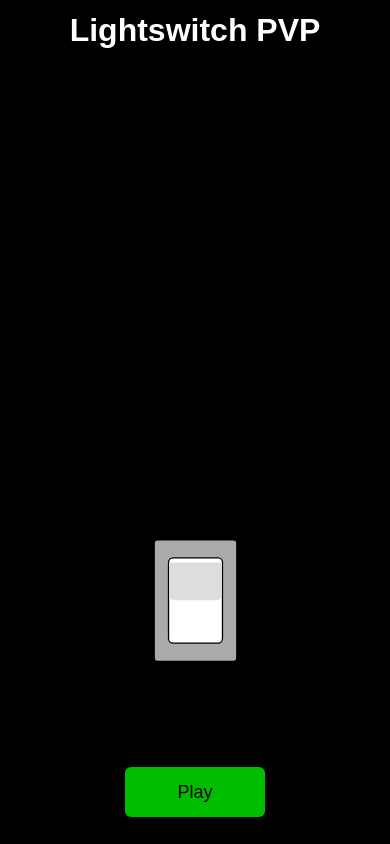
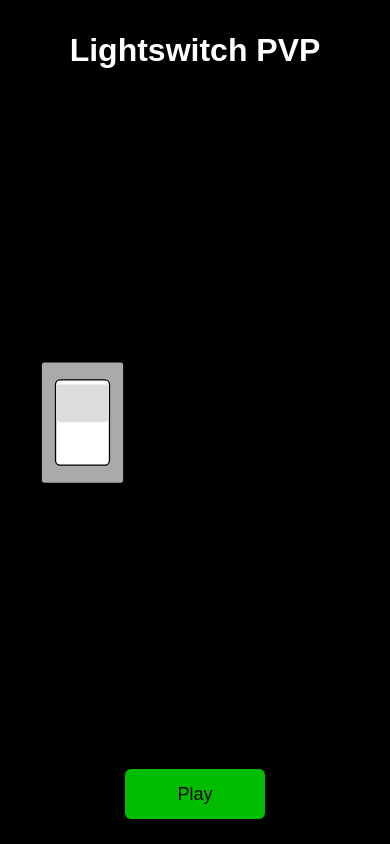
Before and after one commit to barretodanny/lightswitchpvp, a React (Vite) app in the folder client/: page / in a window 390 px wide. Built offline with nearby package versions, Linux system fonts and the light colour scheme.

Commit message:
lading page styling, server packagelockjson

```diff
--- a/client/src/components/Lightbulb/Lightbulb.module.css
+++ b/client/src/components/Lightbulb/Lightbulb.module.css
@@ -2,7 +2,9 @@
   display: flex;
   flex-direction: column;
   height: 375px;
+  min-height: 375px;
   width: 225px;
+  min-width: 225px;
 }
 
 .bulb {
@@ -119,3 +121,9 @@
     scale: 0.5;
   }
 }
+
+@media only screen and (max-width: 320px) {
+  .lightbulb {
+    scale: 0.35;
+  }
+}
--- a/client/src/components/Switch/Switch.module.css
+++ b/client/src/components/Switch/Switch.module.css
@@ -1,6 +1,8 @@
 .switchContainer {
   height: 185px;
+  min-height: 185px;
   width: 125px;
+  min-width: 125px;
   background-color: #aaa;
   cursor: pointer;
   display: flex;
@@ -54,3 +56,9 @@
     scale: 0.65;
   }
 }
+
+@media only screen and (max-width: 320px) {
+  .switchContainer {
+    scale: 0.45;
+  }
+}
--- a/client/src/pages/LandingPage/LandingPage.module.css
+++ b/client/src/pages/LandingPage/LandingPage.module.css
@@ -25,8 +25,8 @@
 
 .headingWrapper {
   width: 100%;
-  height: 75px;
-  min-height: 75px;
+  height: 100px;
+  min-height: 100px;
   display: flex;
   justify-content: center;
   align-items: center;
@@ -41,10 +41,12 @@
 
 .backgroundContainer {
   display: flex;
-  justify-content: space-evenly;
+  justify-content: center;
   align-items: center;
+  gap: 175px;
   width: 100%;
   height: 80%;
+  min-height: 375px;
 }
 
 .redbg {
@@ -85,7 +87,8 @@
 
 .btnWrapper {
   width: 100%;
-  height: 10%;
+  height: 100px;
+  min-height: 100px;
   display: flex;
   justify-content: center;
   align-items: center;
@@ -93,21 +96,30 @@
 
 @media only screen and (max-width: 700px) {
   .backgroundContainer {
-    flex-direction: column-reverse;
-    justify-content: center;
+    gap: 55px;
   }
 }
 
 @media only screen and (max-width: 450px) {
+  .backgroundContainer {
+    gap: 0;
+  }
+
   .headingWrapper h1 {
     font-size: 32px;
-    margin-bottom: 35px;
   }
+}
+
+@media only screen and (max-width: 450px) {
 }
 
 @media only screen and (max-width: 280px) {
   .headingWrapper h1 {
     font-size: 24px;
-    margin-bottom: 20px;
+  }
+
+  .backgroundContainer {
+    flex-direction: column-reverse;
+    min-height: 420px;
   }
 }
```
Also changed, not shown: 2 other files (tests, documents, lock files or other folders).
